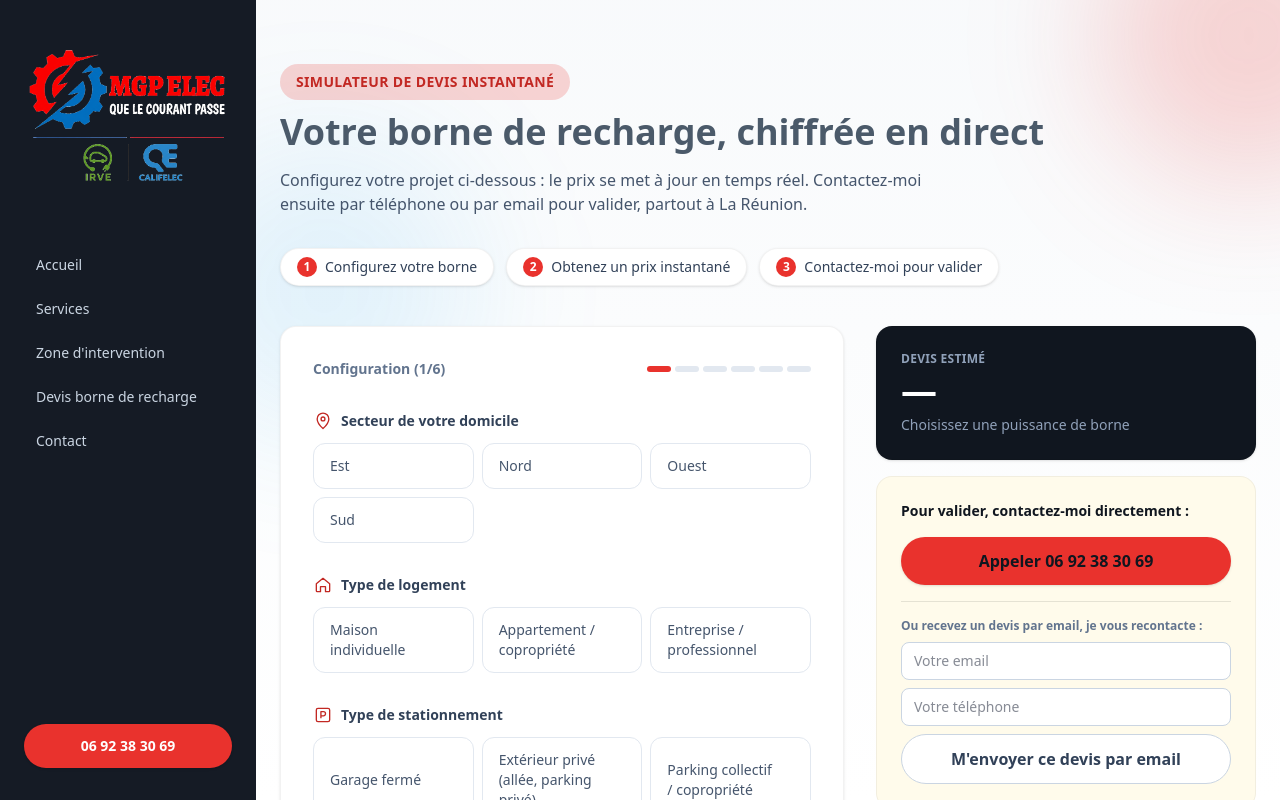
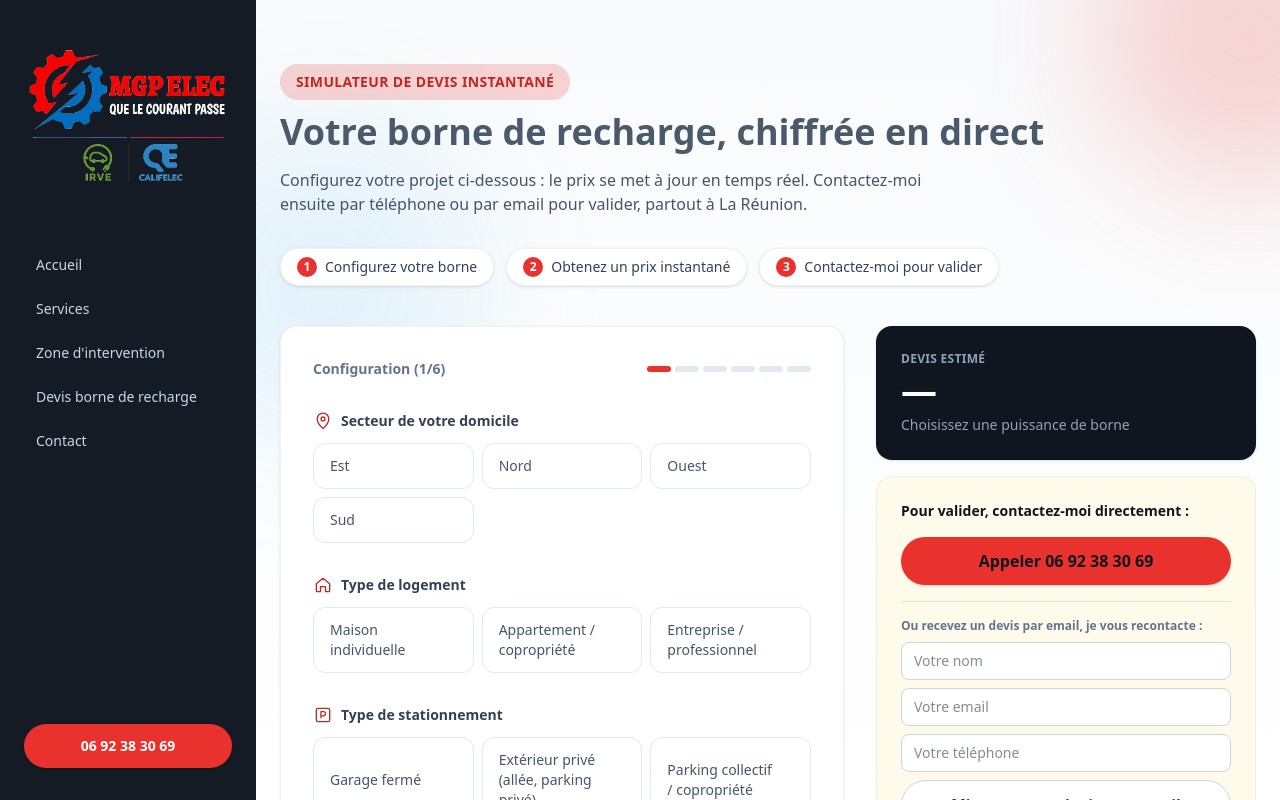
Before and after one commit to mgpelec974-tech/mgpelec, a Next.js app: page /devis-borne-recharge in a window 1280 px wide. Shown: the top 800 px of the page. Built offline with nearby package versions, Linux system fonts and the light colour scheme.

Commit message:
Ajoute le nom du client sur la demande de devis borne de recharge
Co-Authored-By: Claude Sonnet 5 <noreply@anthropic.com>

```diff
--- a/app/api/devis/route.ts
+++ b/app/api/devis/route.ts
@@ -5,6 +5,7 @@ const CONTACT_EMAIL = "mgpelec974@gmail.com";
 const EMAIL_REGEX = /^[^\s@]+@[^\s@]+\.[^\s@]+$/;
 
 type DevisPayload = {
+  visitorName: string;
   visitorEmail: string;
   visitorPhone: string;
   summaryLines: string[];
@@ -27,8 +28,12 @@ export async function POST(request: Request) {
     return NextResponse.json({ error: "Requête invalide." }, { status: 400 });
   }
 
-  const { visitorEmail, visitorPhone, summaryLines, priceLines } = payload;
+  const { visitorName, visitorEmail, visitorPhone, summaryLines, priceLines } =
+    payload;
 
+  if (!visitorName || !visitorName.trim()) {
+    return NextResponse.json({ error: "Nom invalide." }, { status: 400 });
+  }
   if (!visitorEmail || !EMAIL_REGEX.test(visitorEmail)) {
     return NextResponse.json({ error: "Email invalide." }, { status: 400 });
   }
@@ -42,6 +47,7 @@ export async function POST(request: Request) {
   const text = [
     "Nouvelle demande de devis - Borne de recharge",
     "",
+    `Nom : ${visitorName}`,
     `Téléphone : ${visitorPhone}`,
     `Email : ${visitorEmail}`,
     "",
@@ -57,7 +63,7 @@ export async function POST(request: Request) {
       from: "MGPElec <onboarding@resend.dev>",
       to: CONTACT_EMAIL,
       replyTo: visitorEmail,
-      subject: `Demande de devis - Borne de recharge (${visitorPhone})`,
+      subject: `Demande de devis - Borne de recharge (${visitorName})`,
       text,
     });
 
--- a/app/devis-borne-recharge/DevisForm.tsx
+++ b/app/devis-borne-recharge/DevisForm.tsx
@@ -268,6 +268,7 @@ export default function DevisForm() {
   const [selection, setSelection] = useState(initialSelection);
   const [distanceMeters, setDistanceMeters] = useState(DISTANCE_MIN);
   const [autreBorneDetails, setAutreBorneDetails] = useState("");
+  const [visitorName, setVisitorName] = useState("");
   const [visitorEmail, setVisitorEmail] = useState("");
   const [visitorPhone, setVisitorPhone] = useState("");
   const [status, setStatus] = useState<SendStatus>("idle");
@@ -326,6 +327,11 @@ export default function DevisForm() {
   };
 
   const handleSend = async () => {
+    if (!visitorName.trim()) {
+      setStatus("error");
+      setErrorMessage("Merci d'indiquer votre nom.");
+      return;
+    }
     if (!visitorEmail || !EMAIL_REGEX.test(visitorEmail)) {
       setStatus("error");
       setErrorMessage("Merci d'indiquer un email valide.");
@@ -347,6 +353,7 @@ export default function DevisForm() {
         method: "POST",
         headers: { "Content-Type": "application/json" },
         body: JSON.stringify({
+          visitorName,
           visitorEmail,
           visitorPhone,
           summaryLines,
@@ -586,6 +593,13 @@ export default function DevisForm() {
               Ou recevez un devis par email, je vous recontacte :
             </p>
             <input
+              type="text"
+              value={visitorName}
+              onChange={(event) => setVisitorName(event.target.value)}
+              placeholder="Votre nom"
+              className="w-full rounded-lg border border-slate-300 bg-white px-3 py-2 text-sm text-slate-900 outline-none focus:border-[var(--color-brand-dark)]"
+            />
+            <input
               type="email"
               value={visitorEmail}
               onChange={(event) => setVisitorEmail(event.target.value)}
```
